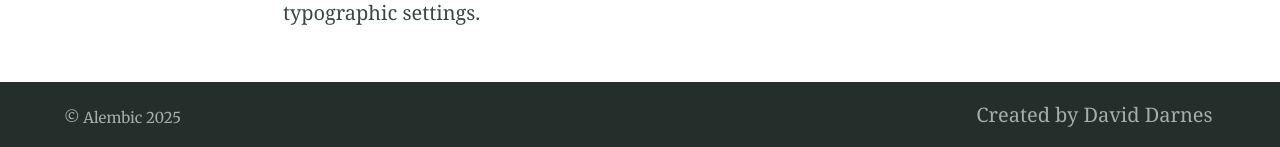
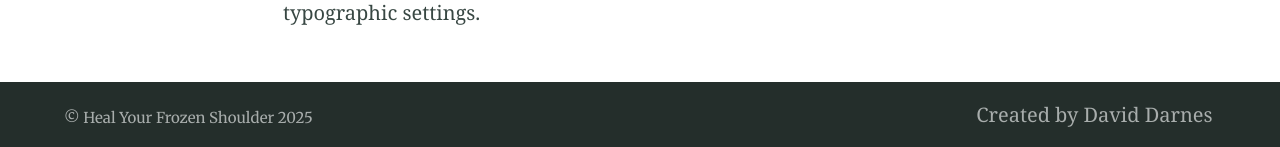
Before and after one commit to suzycc/heal-frozen-shoulder, a Jekyll site: the page built from index.md, in a window 1280 px wide and 900 px high, scrolled down 4872 px. Shown: the part 750-897 px from the top of the window. Built offline with Jekyll 4.4.1, drawn with Linux system fonts in a browser that asks for light colours.

Commit message:
Update _config.yml

```diff
--- a/_config.yml
+++ b/_config.yml
@@ -93,7 +93,7 @@
 # 7. Site settings
 encoding: utf-8 # Make sure the encoding is right
 lang: en-GB # Set the site language
-title: "Alembic" # Site name or title, also used in jekyll-seo-tag
+title: "Heal Your Frozen Shoulder" # Site name or title, also used in jekyll-seo-tag
 logo: "/assets/logos/logo.svg" # Site logo, also used in jekyll-seo-tag
 description: "Alembic is a starting point for Jekyll projects. Rather than starting from scratch, this boilerplate is designed to get the ball rolling immediately" # Site description and default description, also used in jekyll-seo-tag
 url: "https://alembic.darn.es" # Site url, also used in jekyll-seo-tag
```
